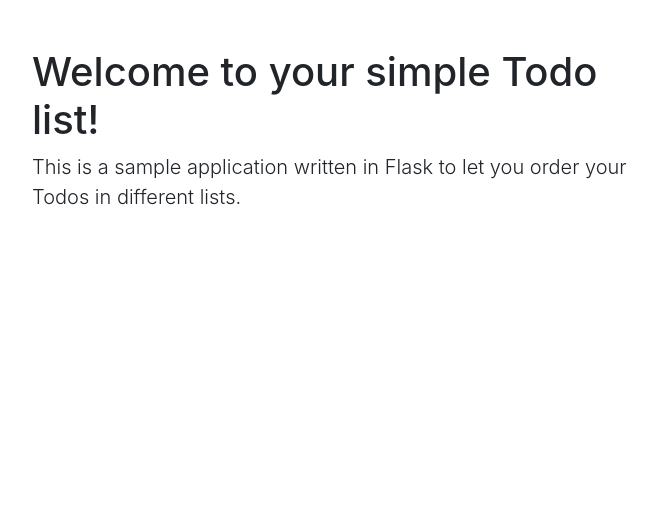
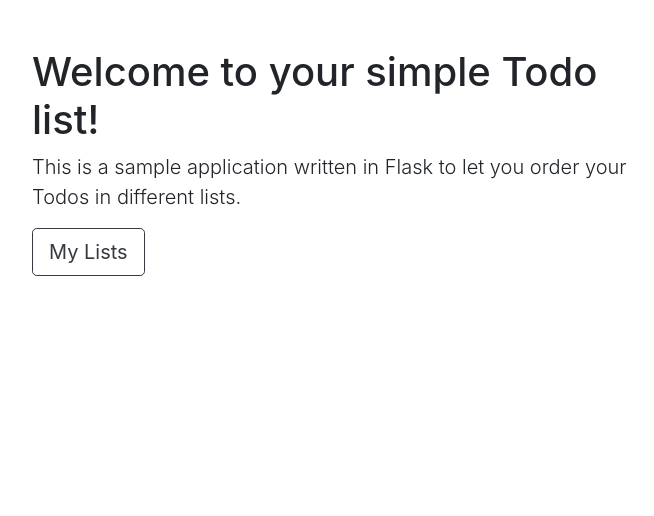
Before and after one commit to tderleth/2-item-catalog, a Flask app: page / in a window 1280 px wide. Shown: the part 56-572 px from the top of the page, without its empty margins (53-707 px from the left). Run offline with Flask 2, Linux system fonts and the light colour scheme; some libraries are stand-ins or nearby versions.

Commit message:
feat: add button to go to "my lists"

```diff
--- a/app/client/templates/index.html
+++ b/app/client/templates/index.html
@@ -6,6 +6,7 @@
     <div class="col-md-7">
       <h1>Welcome to your simple Todo list!</h1>
       <p class="lead">This is a sample application written in Flask to let you order your Todos in different lists.</p>
+      <a class="btn btn-outline-dark btn-lg" href="{{ url_for('category.index') }}" role="button">My Lists</a>
     </div>
   </div>
 {% endblock %}
```
